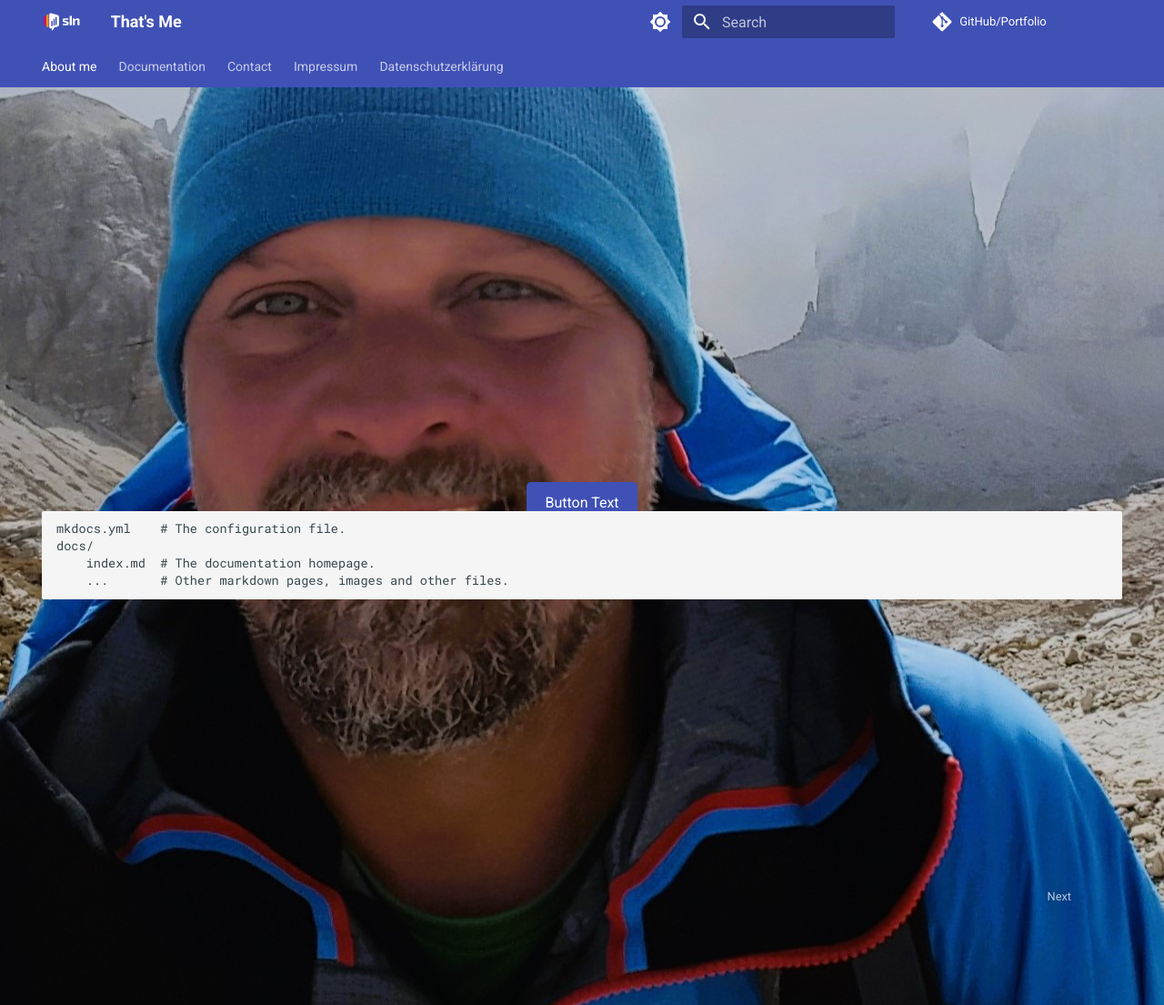
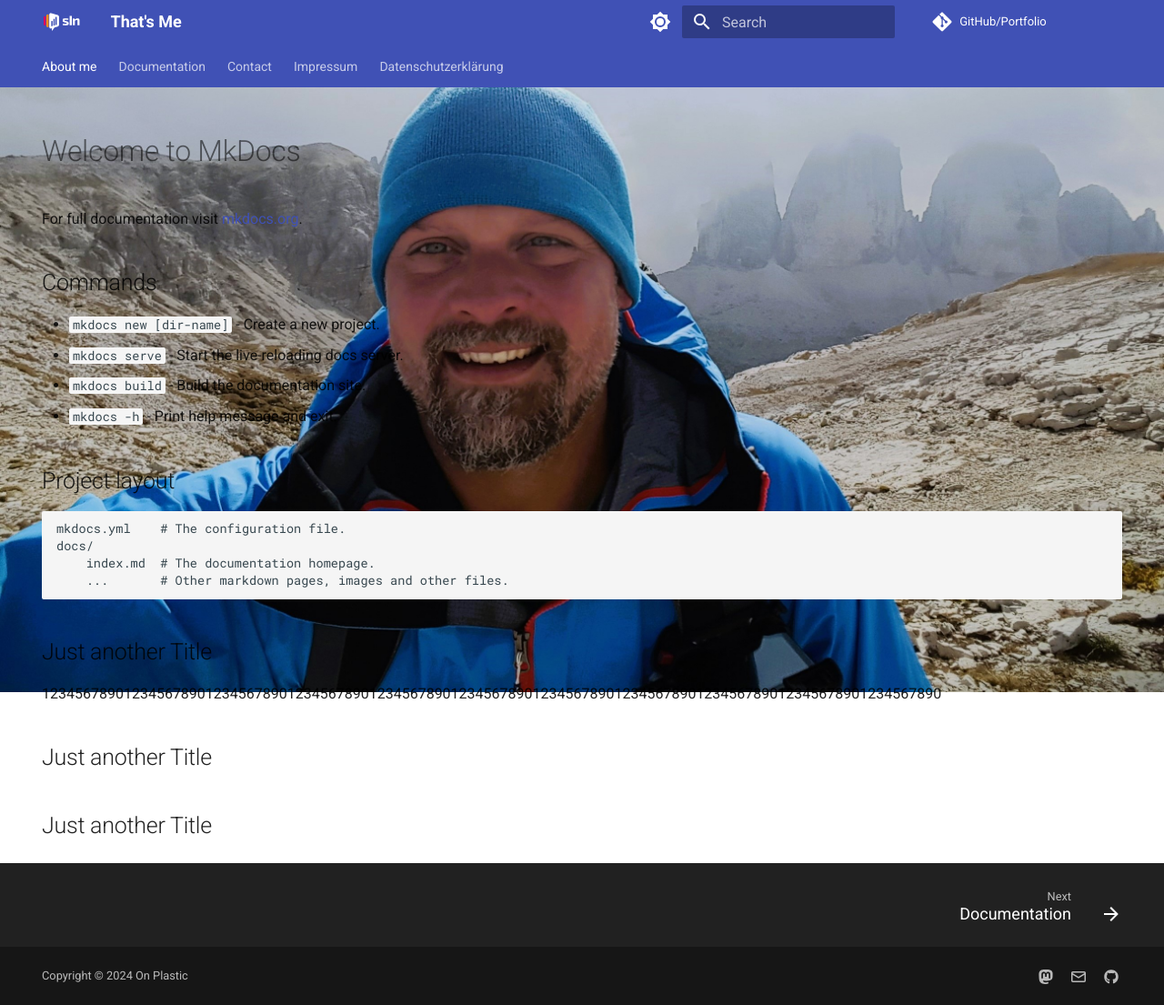
Before and after one commit to OnPlastic/Portfolio, an MkDocs documentation site: the page built from docs/index.md, in a window 1280 px wide and 1105 px high. Shown: the whole window at 91% size. Built offline with MkDocs 1.6.1 and Material for MkDocs 9.7.7, drawn with Linux system fonts in a browser that asks for light colours; comment, search, counter and statistics services are not loaded.

Commit message:
-some try and error things about the background

```diff
--- a/docs/css/extra.css
+++ b/docs/css/extra.css
@@ -43,10 +43,15 @@
   width: 100%;
   height: 100vh; /* Vollständige Höhe des Viewports */
   background-image: url('../images/background-image.jpg');
-  background-position: center;
+  background-size: contain;
+  background-repeat: no-repeat;
+  background-position: center top;
+  z-index: -1;
+  /*
   display: flex;
   align-items: center;
   justify-content: center;
+  */
 }
 
 /* Container für den Button */
```
